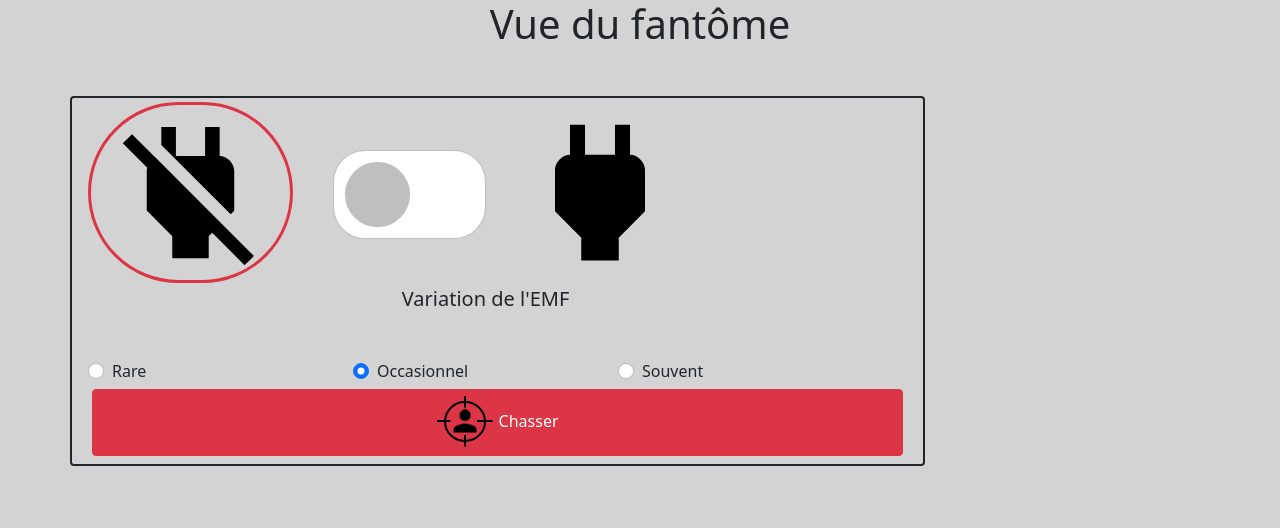
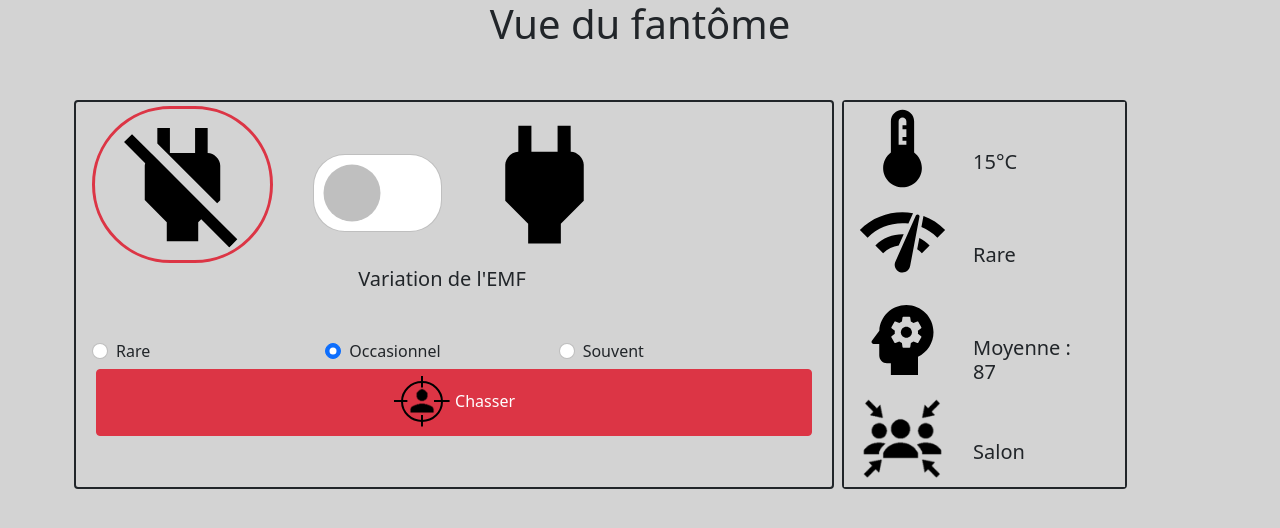
Before and after one commit to Zigotote/phasmophobia, a Vue app: page /ghost in a window 1280 px wide. Shown: the top 528 px of the page. Built offline with nearby package versions, Linux system fonts and the light colour scheme.

Commit message:
Add: group data

```diff
--- /dev/null
+++ b/src/components/GroupData.vue
@@ -0,0 +1,51 @@
+<template>
+  <div class="row" v-for="(item, index) in state.items" :key="index">
+    <img
+      class="col-5"
+      :src="`${publicPath}assets/${item.image}`"
+      :alt="item.alt"
+    />
+    <h5 class="col-6 mt-5">{{ item.value }}</h5>
+  </div>
+</template>
+
+<script>
+import { reactive, computed } from "vue";
+
+export default {
+  name: "GroupData",
+  setup() {
+    const publicPath = process.env.BASE_URL;
+    const state = reactive({
+      temperature: 15,
+      emf: "Rare",
+      psychology: 87,
+      room: "Salon",
+      items: computed(() => [
+        {
+          image: "thermostat.svg",
+          alt: "Température",
+          value: `${state.temperature}°C`,
+        },
+        {
+          image: "emf.svg",
+          alt: "EMF",
+          value: state.emf,
+        },
+        {
+          image: "psychology.svg",
+          alt: "Santé mentale",
+          value: `Moyenne : ${state.psychology}`,
+        },
+
+        {
+          image: "location.svg",
+          alt: "Emplacement joueurs",
+          value: state.room,
+        },
+      ]),
+    });
+    return { publicPath, state };
+  },
+};
+</script>
--- a/src/views/GhostHome.vue
+++ b/src/views/GhostHome.vue
@@ -2,20 +2,23 @@
   <div class="container">
     <h1 class="text-center mb-5">Vue du fantôme</h1>
     <div class="row">
-      <div class="col-9 border border-dark border-2 rounded">
+      <div class="col-8 border border-dark border-2 rounded m-1">
         <ghost-actions />
       </div>
-      <div class="col-3"></div>
+      <div class="col-3 border border-dark border-2 rounded m-1">
+        <group-data />
+      </div>
     </div>
   </div>
 </template>
 
 <script>
 import GhostActions from "../components/GhostActions.vue";
+import GroupData from "../components/GroupData.vue";
 
 export default {
   name: "GhostHome",
-  components: { GhostActions },
+  components: { GhostActions, GroupData },
 };
 </script>
 
```
